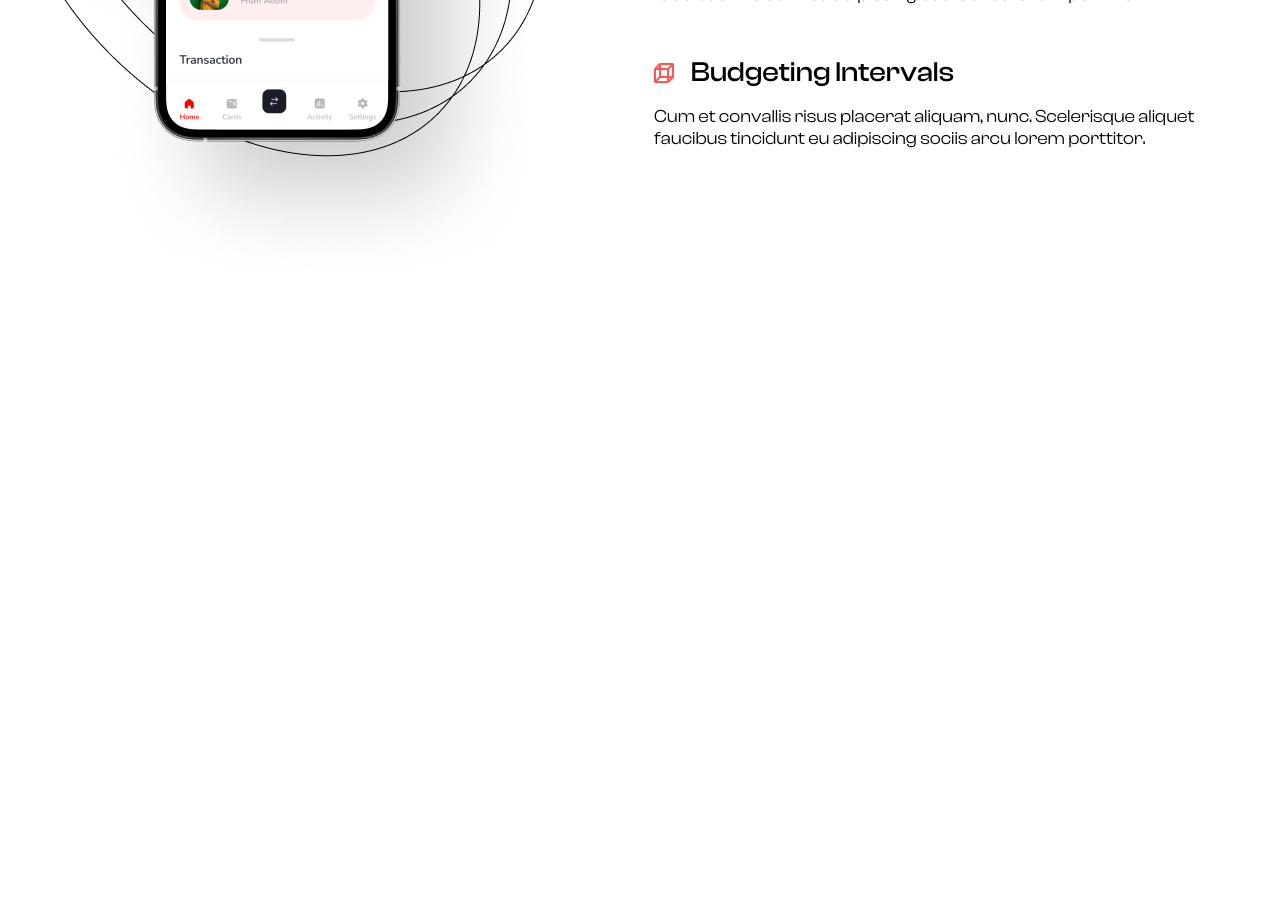
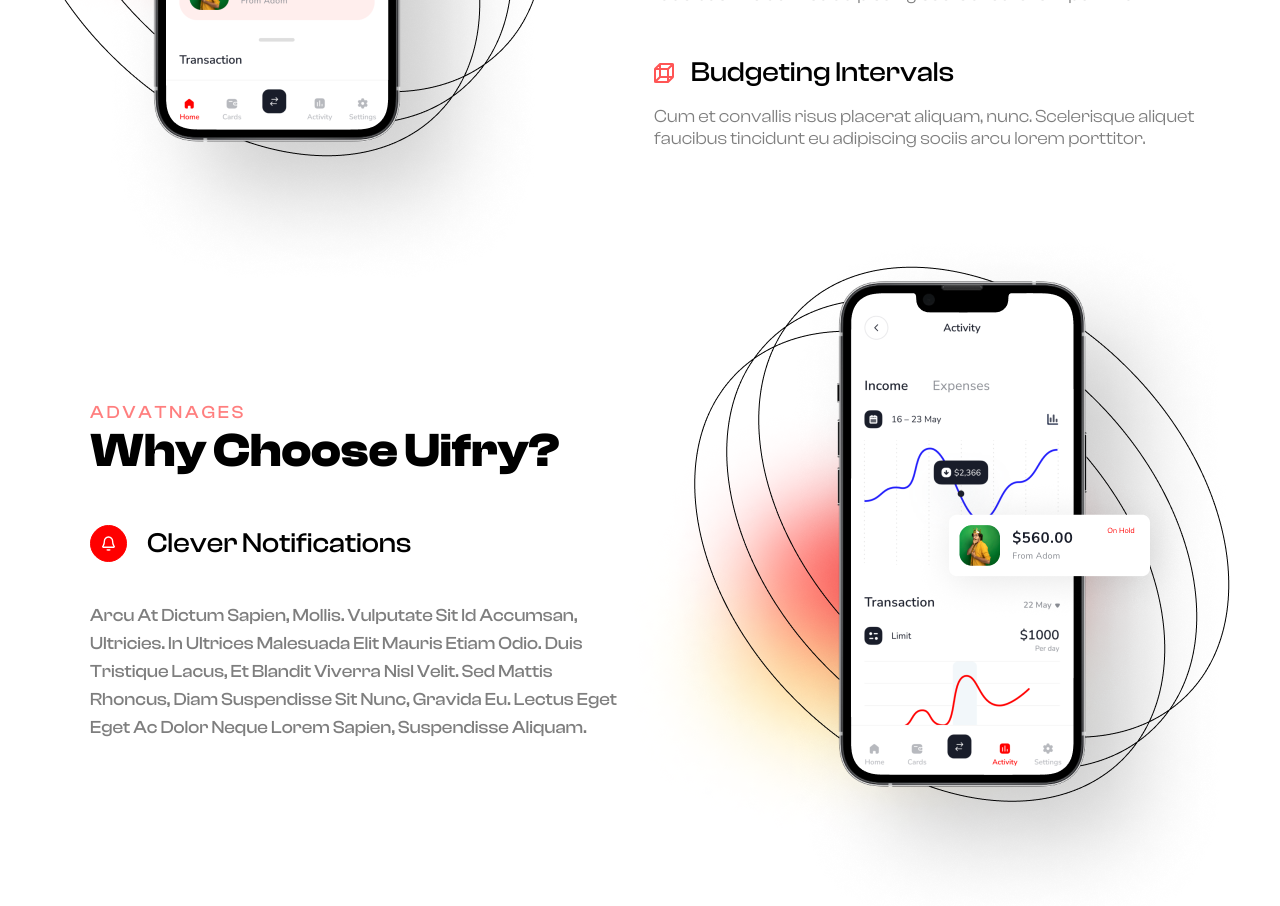
Before and after one commit to msnz01/finance-bank-money, a plain HTML site: page index.html in a window 1280 px wide. Shown: the part 1566-2472 px from the top of the page. Before the commit the page ends 1861 px from the top, so only its background shows below. Drawn offline with Linux system fonts and the light colour scheme.

Commit message:
section3

```diff
--- a/css/section1.css
+++ b/css/section1.css
@@ -112,6 +112,7 @@
 .text-block .text {
     font-size: 20px;
     line-height: 12px;
+    opacity: 0.5;
 }
 
 
@@ -175,6 +176,7 @@
     padding-left: 20px;
     font-size: 18px;
     font-weight: bold;
+    opacity: 0.5;
 }
 
 
@@ -222,119 +224,10 @@
 
 /*-------------------------------------------------section2-----------------------------------------------*/
 
-.main-block-section2 {
-    display: flex;
-    padding-top: 200px;
-}
-
-.main-block-section2 .left-part {
-    position: absolute;
-    left: -173px;
-    top: 1038px;
-}
-
-.main-block-section2 .right-part {
-    padding-left: 564px;
-}
-
-.main-block-section2 .right-part .title-block {
-    width: 550px;
-    padding-bottom: 30px;
-}
-
-.main-block-section2 .right-part .title-block .text {
-    color: red;
-    font-family: 'ClashDisplay-Medium';
-    font-weight: 500;
-    font-size: 18px;
-    letter-spacing: 0.16em;
-    text-transform: uppercase;
-}
-
-.main-block-section2 .right-part .title-block .title {
-    font-size: 48px;
-    font-weight: 700;
-}
-
-.main-block-section2 .right-part .icon1-block .title-block {
-    display: flex;
-    align-items: center;
-    padding-bottom: 25px;
-}
-
-.main-block-section2 .right-part .icon1-block .title-block .title1 {
-    font-family: 'ClashDisplay-Medium';
-    font-size: 28px;
-    font-weight: 500;
-    padding-left: 17px;
-}
-
-.main-block-section2 .right-part .icon1-block {
-    padding-bottom: 40px;
-}
-
-.main-block-section2 .right-part .icon1-block .text1 {
-    font-size: 18px;
-    line-height: 4px;
-}
-
-.main-block-section2 .right-part .icon2-block {
-    padding-bottom: 40px;
-}
-
-.main-block-section2 .right-part .icon2-block .title-block {
-    display: flex;
-    align-items: center;
-    padding-bottom: 25px;
-}
-
-.main-block-section2 .right-part .icon2-block .title-block .title2 {
-    font-family: 'ClashDisplay-Medium';
-    font-size: 28px;
-    font-weight: 500;
-    padding-left: 17px;
-}
-
-.main-block-section2 .right-part .icon2-block .text2 {
-    font-size: 18px;
-    line-height: 4px;
-}
-
-.main-block-section2 .right-part .icon3-block {
-    padding-bottom: 40px;
-}
-
-.main-block-section2 .right-part .icon3-block .title-block {
-    display: flex;
-    align-items: center;
-    padding-bottom: 25px;
-}
-
-.main-block-section2 .right-part .icon3-block .title-block .title3 {
-    font-family: 'ClashDisplay-Medium';
-    font-size: 28px;
-    font-weight: 500;
-    padding-left: 17px;
-}
-
-.main-block-section2 .right-part .icon3-block .text3 {
-    font-size: 18px;
-    line-height: 4px;
-}
-
-.section2 .red-ellipse22 {
-    position: absolute;
-    top: 1000px;
-    left: 992px;
-}
-
-.section2 .star22 {
-    position: absolute;
-    top: 1150px;
-    left: -150px;
-}
 
 
 /* Вопросы: Может имеет смысл сделать контейнер для каждой секции,
 ему присвоить position: relative и позиционировать элементы относительно его,
 а то получются слишком большие отступы относительно общего контейнера */
+
+/*---------------------------------------------------section3--------------------------------------------------*/
--- /dev/null
+++ b/css/section2.css
@@ -0,0 +1,127 @@
+body {
+    margin: 0;
+    font-family: 'ClashDisplay-Variable';
+    background: #FFFFFF
+}
+
+.container {
+    width: 1100px;
+    margin: 0 auto;
+    /*set section to center*/
+    position: relative;
+}
+
+.main-block-section2 {
+    display: flex;
+    padding-top: 200px;
+}
+
+.main-block-section2 .left-part {
+    position: absolute;
+    left: -173px;
+    top: 1038px;
+}
+
+.main-block-section2 .right-part {
+    padding-left: 564px;
+}
+
+.main-block-section2 .right-part .title-block {
+    width: 550px;
+    padding-bottom: 30px;
+}
+
+.main-block-section2 .right-part .title-block .text {
+    color: red;
+    font-family: 'ClashDisplay-Medium';
+    font-weight: 500;
+    font-size: 18px;
+    letter-spacing: 0.16em;
+    text-transform: uppercase;
+}
+
+.main-block-section2 .right-part .title-block .title {
+    font-size: 48px;
+    font-weight: 700;
+}
+
+.main-block-section2 .right-part .icon1-block .title-block {
+    display: flex;
+    align-items: center;
+    padding-bottom: 25px;
+}
+
+.main-block-section2 .right-part .icon1-block .title-block .title1 {
+    font-family: 'ClashDisplay-Medium';
+    font-size: 28px;
+    font-weight: 500;
+    padding-left: 17px;
+}
+
+.main-block-section2 .right-part .icon1-block {
+    padding-bottom: 40px;
+}
+
+.main-block-section2 .right-part .icon1-block .text1 {
+    font-size: 18px;
+    line-height: 4px;
+    opacity: 0.5;
+}
+
+.main-block-section2 .right-part .icon2-block {
+    padding-bottom: 40px;
+}
+
+.main-block-section2 .right-part .icon2-block .title-block {
+    display: flex;
+    align-items: center;
+    padding-bottom: 25px;
+}
+
+.main-block-section2 .right-part .icon2-block .title-block .title2 {
+    font-family: 'ClashDisplay-Medium';
+    font-size: 28px;
+    font-weight: 500;
+    padding-left: 17px;
+}
+
+.main-block-section2 .right-part .icon2-block .text2 {
+    font-size: 18px;
+    line-height: 4px;
+    opacity: 0.5;
+}
+
+.main-block-section2 .right-part .icon3-block {
+    padding-bottom: 40px;
+}
+
+.main-block-section2 .right-part .icon3-block .title-block {
+    display: flex;
+    align-items: center;
+    padding-bottom: 25px;
+}
+
+.main-block-section2 .right-part .icon3-block .title-block .title3 {
+    font-family: 'ClashDisplay-Medium';
+    font-size: 28px;
+    font-weight: 500;
+    padding-left: 17px;
+}
+
+.main-block-section2 .right-part .icon3-block .text3 {
+    font-size: 18px;
+    line-height: 4px;
+    opacity: 0.5;
+}
+
+.section2 .red-ellipse22 {
+    position: absolute;
+    top: 1000px;
+    left: 992px;
+}
+
+.section2 .star22 {
+    position: absolute;
+    top: 1150px;
+    left: -150px;
+}
--- /dev/null
+++ b/css/section3.css
@@ -0,0 +1,85 @@
+body {
+    margin: 0;
+    font-family: 'ClashDisplay-Variable';
+    background: #FFFFFF
+}
+
+.container {
+    width: 1100px;
+    margin: 0 auto;
+    /*set section to center*/
+    position: relative;
+}
+
+.section3 .main-block {
+    display: flex;
+    padding-top: 200px;
+    position: relative;
+}
+
+.section3 .title-block .text {
+    font-family: 'ClashDisplay-Medium';
+    font-weight: 500;
+    font-size: 18px;
+    line-height: 28px;
+    letter-spacing: 0.16em;
+    text-transform: uppercase;
+    color: red;
+}
+
+.section3 .title-block .title {
+    font-weight: 700;
+    font-size: 48px;
+    line-height: 48px;
+    text-transform: capitalize;
+    width: 500px;
+}
+
+.section3 .icon-block {
+    display: flex;
+    padding-top: 50px;
+    align-items: center;
+    gap: 20px;
+    padding-bottom: 40px;
+}
+
+.section3 .icon-block img {
+    border: 1px solid red;
+    border-radius: 50%;
+    height: 15px;
+    width: 15px;
+    background: red;
+    padding: 10px;
+}
+
+
+.section3 .icon-block .text-icon-block {
+    font-size: 28px;
+    font-weight: 500px;
+    font-family: 'ClashDisplay-Medium';
+    text-transform: capitalize;
+}
+
+.section3 .text {
+    font-family: 'ClashDisplay-Medium';
+    font-weight: 500;
+    font-size: 18px;
+    line-height: 28px;
+    text-transform: capitalize;
+    color: #000000;
+    opacity: 0.5;
+    width: 544px;
+}
+
+.section3 .right-part {
+    position: absolute;
+    left: 512px;
+    top: -25px;
+}
+
+
+.section3 .star {
+    position: absolute;
+    left: 1200px;
+    top: 55px;
+}
--- a/index.html
+++ b/index.html
@@ -7,6 +7,8 @@
     <meta name="viewport" content="width=device-width, initial-scale=1.0">
     <title>finance bank money</title>
     <link rel="stylesheet" href="css/section1.css">
+    <link rel="stylesheet" href="css/section2.css">
+    <link rel="stylesheet" href="css/section3.css">
     <link rel="stylesheet" href="fonts/css/clash-display.css">
 </head>
 
@@ -129,8 +131,31 @@
             </div>
         </div>
 
+        <!---------------------------------------------------section3------------------------------------------------>
+        <div class="section3">
+            <div class="main-block">
+                <div class="left-part">
+                    <div class="title-block">
+                        <div class="text">advatnages</div>
+                        <div class="title">why choose uifry?</div>
+                    </div>
+                    <div class="icon-block">
+                        <img src="images/section3/Icon-bell.svg" alt="">
+                        <div class="text-icon-block">clever notifications</div>
+                    </div>
+                    <div class="text">Arcu at dictum sapien, mollis. Vulputate sit id accumsan, ultricies. In ultrices
+                        malesuada elit mauris etiam odio. Duis tristique lacus, et blandit viverra nisl velit. Sed
+                        mattis rhoncus, diam suspendisse sit nunc, gravida eu. Lectus eget eget ac dolor neque lorem
+                        sapien, suspendisse aliquam.
+                    </div>
+                </div>
+                <div class="right-part">
+                    <img src="images/section3/phones.png" alt="">
+                </div>
+                <div class="star"><img src="images/section3/star5.svg" alt=""></div>
+            </div>
 
-    </div> <!-- closed div for container -->
+        </div> <!-- closed div for container -->
 
 
 
```
Also changed, not shown: images/section3/Icon-bell.svg (added), images/section3/phones.png (added), images/section3/star5.svg (added).
